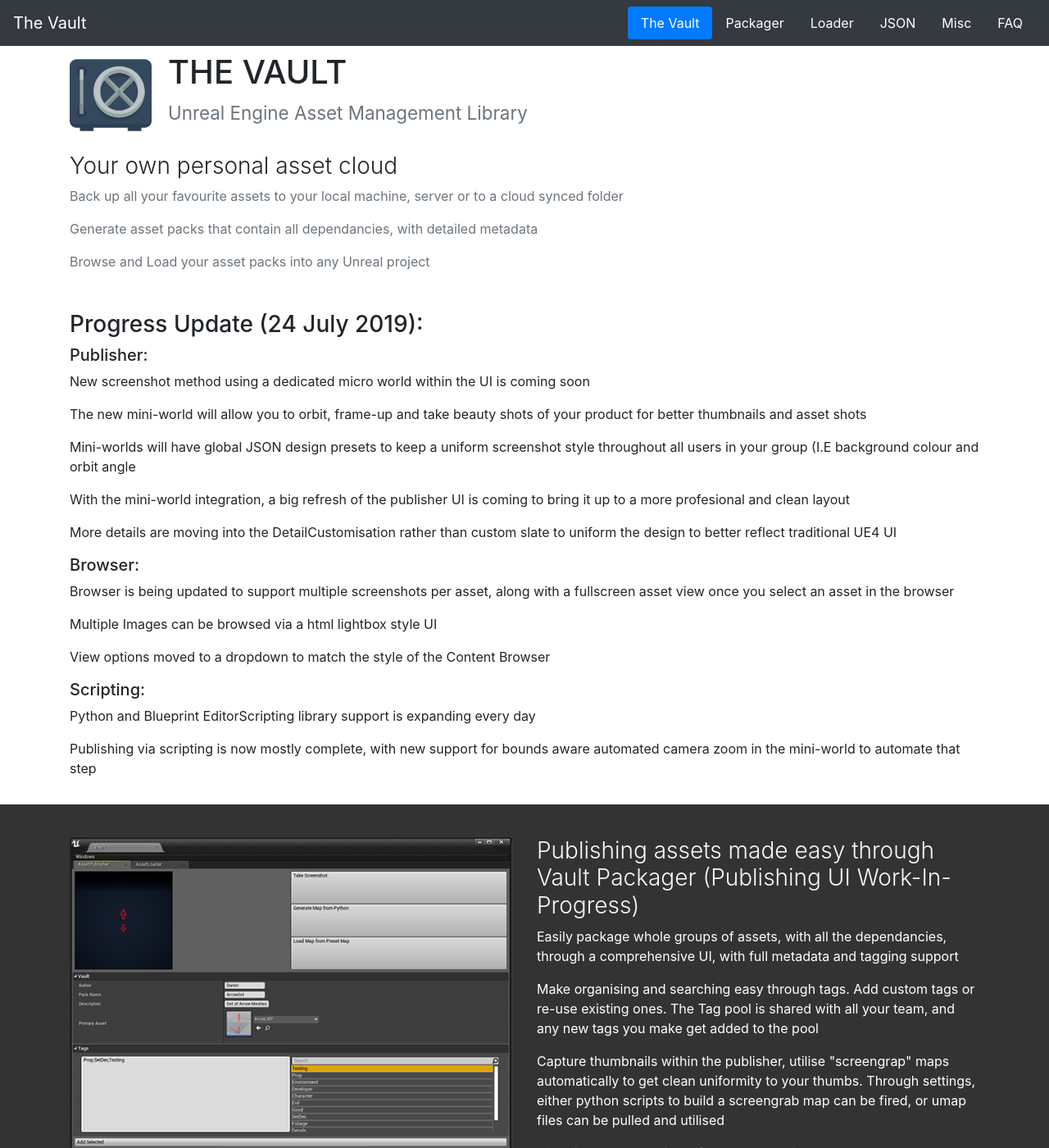
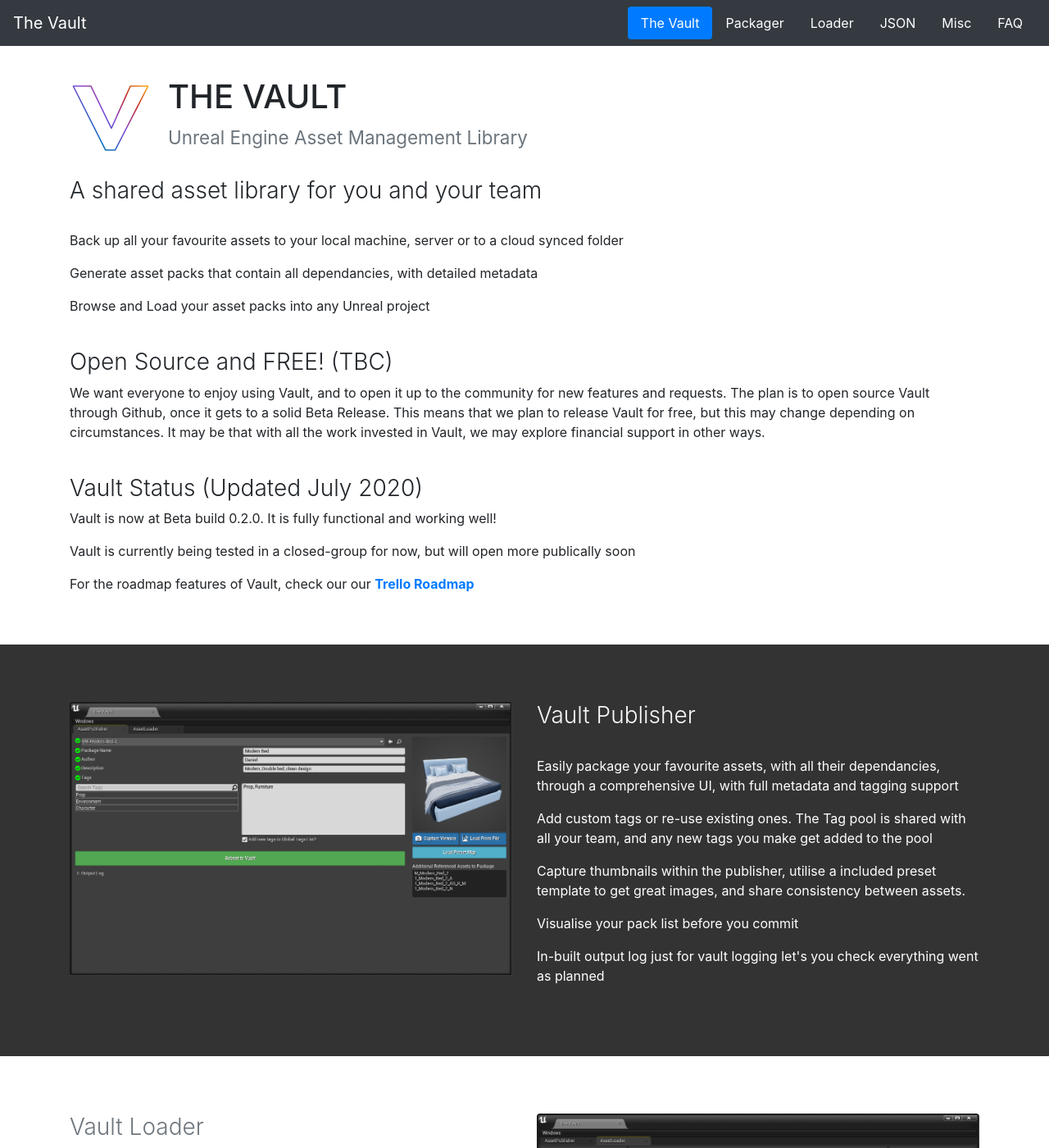
Before and after one commit to Unreal-Vault/Unreal-Vault.github.io, a Jekyll site: the page built from index.html, in a window 1280 px wide and 1400 px high. Shown: the whole window at 82% size. Built offline with Jekyll 4.4.1, drawn with Linux system fonts in a browser that asks for light colours; nearby versions of some CDN libraries; comment, search, counter and statistics services are not loaded; some of the changed text lies outside the part shown.

Commit message:
updated for the new vault

```diff
--- a/_includes/faq.html
+++ /dev/null
@@ -1,46 +0,0 @@
-<div id="accordion" class="text-dark">
-        <div class="card">
-          <div class="card-header" id="headingOne">
-            <h5 class="mb-0">
-              <button class="btn btn-link" data-toggle="collapse" data-target="#collapseOne" aria-expanded="true" aria-controls="collapseOne">
-                When will the Vault be released?
-              </button>
-            </h5>
-          </div>
-
-          <div id="collapseOne" class="collapse show" aria-labelledby="headingOne" data-parent="#accordion">
-            <div class="card-body">
-             The plan is to release the Vault plugin in late Summer / early autumn 2019, but this may change depending on development difficulties and available time.
-            </div>
-          </div>
-        </div>
-        <div class="card">
-          <div class="card-header" id="headingTwo">
-            <h5 class="mb-0">
-              <button class="btn btn-link collapsed" data-toggle="collapse" data-target="#collapseTwo" aria-expanded="false" aria-controls="collapseTwo">
-                What platforms will it support?
-              </button>
-            </h5>
-          </div>
-          <div id="collapseTwo" class="collapse" aria-labelledby="headingTwo" data-parent="#accordion">
-            <div class="card-body">
-             The plan is to support Windows, Linux and Mac. Initially the development is focused on Windows, but wherever possible platform agnostic approaches are used, so support for all platforms will happen. The release may be stagged so Windows support will come first, with linux, and then mac thereafter.
-            </div>
-          </div>
-        </div>
-        <div class="card">
-          <div class="card-header" id="headingThree">
-            <h5 class="mb-0">
-              <button class="btn btn-link collapsed" data-toggle="collapse" data-target="#collapseThree" aria-expanded="false" aria-controls="collapseThree">
-               How much will it cost?
-              </button>
-            </h5>
-          </div>
-          <div id="collapseThree" class="collapse" aria-labelledby="headingThree" data-parent="#accordion">
-            <div class="card-body">
-              The final pricing strategy has yet to be determined, but it's most likely that there will be a seperate indie, and studio licencing scheme, and it should be affordable for everyone who wishes to utilise it. Indie pricing will be similiar to other tools and marketplace pricing,
-              and studio licencing will depend on a few other factors, including service support
-            </div>
-          </div>
-        </div>
-      </div>
--- a/_includes/footer.html
+++ b/_includes/footer.html
@@ -1,17 +1,18 @@
 
 <footer>
+    <img src="assets/images/VaultIcon.svg" class="large-vault-icon" alt="safe icon">
+
     <hr width="90%">
     <div> THE VAULT </div>
-    <div> Copyright © 2019 </div>
-    <div> The Vault, and this site, are both very much work in progress </div>
+    <div> Copyright © 2020 </div>
 
-    <hr width="30%">
+    <!-- <hr width="30%">
 
     <div class="socialIcons">
         <a href="https://twitter.com/DanielOrchard_0"> <i class="fab fa-twitter fa-3x" aria-hidden="true"></i></a>
         <a href="#"> <i class="fab fa-youtube fa-3x"> </i> </a>
         <a href="#"> <i class="fab fa-github fa-3x">  </i> </a>
-    </div>
+    </div> -->
 
 </footer>
 
--- a/_includes/price-cards.html
+++ /dev/null
@@ -1,121 +0,0 @@
-<div class="card-deck mb-3 text-center">
-
-    <!-- Card 1 -->
-    <div class="card mb-4 box-shadow">
-        <div class="card-header">
-            <h4 class="my-0 font-weight-normal text-dark"> Indie Licence </h4>
-        </div>
-        <div class="card-body text-dark">
-            <h1 class="card-title pricing-card-title"> £TBD </h1>
-            <ul class="list-unstyled mt-3 mb-4 ">
-                <li> Unreal Engine 4 Plugin </li>
-                <li> Full Toolset </li>
-                <li> Indivudals Only </li>
-            </ul>
-
-        </div>
-        <div class="card-footer">
-            <button type="button" data-toggle="modal" data-target="#indieBuy" class="btn btn-lg btn-block btn-primary"> Buy Now </button>
-        </div>
-    </div>
-
-    <!-- Card 2 -->
-    <div class="card mb-4 box-shadow">
-        <div class="card-header">
-            <h4 class="my-0 font-weight-normal text-dark"> Small Teams </h4>
-        </div>
-        <div class="card-body text-dark">
-            <h1 class="card-title pricing-card-title"> £TBD </h1>
-            <ul class="list-unstyled mt-3 mb-4 ">
-                <li> Unreal Engine 4 Plugin </li>
-                <li> Full Toolset </li>
-                <li> Any size team with a annual turnover under £100,000 </li>
-            </ul>
-        </div>
-        <div class="card-footer">
-            <button type="button" data-toggle="modal" data-target="#teamBuy" class="btn btn-lg btn-block btn-primary"> Buy Now </button>
-        </div>
-    </div>
-
-        <!-- Card 3 -->
-    <div class="card mb-4 box-shadow">
-        <div class="card-header">
-            <h4 class="my-0 font-weight-normal text-dark"> Large Teams </h4>
-        </div>
-        <div class="card-body text-dark">
-            <h1 class="card-title pricing-card-title"> £TBD </h1>
-            <ul class="list-unstyled mt-3 mb-4 ">
-                <li> Unreal Engine 4 Plugin </li>
-                <li> Full Toolset </li>
-                <li> Developer Support </li>
-            </ul>
-
-        </div>
-        <div class="card-footer">
-            <button type="button" data-toggle="modal" data-target="#studioBuy" class="btn btn-lg btn-block btn-outline-primary"> Request A Quote </button>
-        </div>
-    </div>
-</div>
-
-<!-- Modal -->
-<div class="modal fade text-dark" id="indieBuy" tabindex="-1" role="dialog" aria-labelledby="indieBuyTitle" aria-hidden="true">
-        <div class="modal-dialog modal-dialog-centered" role="document">
-          <div class="modal-content">
-            <div class="modal-header">
-              <h5 class="modal-title" id="indieBuyTitle"> Indie Licence </h5>
-              <button type="button" class="close" data-dismiss="modal" aria-label="Close">
-                <span aria-hidden="true">&times;</span>
-              </button>
-            </div>
-            <div class="modal-body">
-              <p> Indie Licence Information </p>
-            </div>
-            <div class="modal-footer">
-              <button type="button" class="btn btn-secondary" data-dismiss="modal">Close</button>
-              <button type="button" class="btn btn-primary">Save changes</button>
-            </div>
-          </div>
-        </div>
-      </div>
-
-      <!-- Modal -->
-<div class="modal fade text-dark" id="teamBuy" tabindex="-1" role="dialog" aria-labelledby="teamBuyTitle" aria-hidden="true">
-        <div class="modal-dialog modal-dialog-centered" role="document">
-          <div class="modal-content">
-            <div class="modal-header">
-              <h5 class="modal-title" id="teamBuyTitle"> Team Licence </h5>
-              <button type="button" class="close" data-dismiss="modal" aria-label="Close">
-                <span aria-hidden="true">&times;</span>
-              </button>
-            </div>
-            <div class="modal-body">
-              <p> Team Licence Information </p>
-            </div>
-            <div class="modal-footer">
-              <button type="button" class="btn btn-secondary" data-dismiss="modal">Close</button>
-              <button type="button" class="btn btn-primary">Save changes</button>
-            </div>
-          </div>
-        </div>
-      </div>
-
-      <!-- Modal -->
-<div class="modal fade text-dark" id="studioBuy" tabindex="-1" role="dialog" aria-labelledby="studioBuyTitle" aria-hidden="true">
-        <div class="modal-dialog modal-dialog-centered" role="document">
-          <div class="modal-content">
-            <div class="modal-header">
-              <h5 class="modal-title" id="studioBuyTitle"> Studio Licence </h5>
-              <button type="button" class="close" data-dismiss="modal" aria-label="Close">
-                <span aria-hidden="true">&times;</span>
-              </button>
-            </div>
-            <div class="modal-body">
-              <p> Studio Licence Information </p>
-            </div>
-            <div class="modal-footer">
-              <button type="button" class="btn btn-secondary" data-dismiss="modal">Close</button>
-              <button type="button" class="btn btn-primary">Save changes</button>
-            </div>
-          </div>
-        </div>
-      </div>
--- a/_sass/blocks.scss
+++ b/_sass/blocks.scss
@@ -1,5 +1,6 @@
 .block {
-    min-height: 500px;
+    min-height: 300px;
+    padding: 30px;
 
 }
 
@@ -12,15 +13,3 @@
     background-color: rgb(51, 51, 51);
     color: white;
 }
-
-
-
-.block-content {
-    max-width: -webkit-calc(#{$content-width} - (#{$spacing-unit} * 2));
-    max-width:         calc(#{$content-width} - (#{$spacing-unit} * 2));
-    margin-right: auto;
-    margin-left: auto;
-    padding-right: $spacing-unit;
-    padding-left: $spacing-unit;
-
-}
--- a/_sass/main.scss
+++ b/_sass/main.scss
@@ -55,5 +55,10 @@
     height: auto;
     float: left;
     margin-right: 20px;
+}
 
+.large-vault-icon {
+  width: 200px;
+  height: auto;
+  float: left;
 }
--- a/index.html
+++ b/index.html
@@ -7,34 +7,27 @@
 
 <div class="container-fluid block block-zone-1" id="home">
     <div class="container py-3">
-        <img src="assets/images/Safe_WebIcon.svg" class="safe-icon" alt="safe icon">
+        <img src="assets/images/VaultIcon.svg" class="safe-icon" alt="safe icon">
         <h1> THE VAULT </h1>
         <h3> <small class="text-muted"> Unreal Engine Asset Management Library </small> </h3>
         <br>
-        <h3 class="font-weight-light"> Your own personal asset cloud </h3>
-        <p class="text-secondary"> Back up all your favourite assets to your local machine, server or to a cloud synced folder </p>
-        <p class="text-secondary"> Generate asset packs that contain all dependancies, with detailed metadata </p>
-        <p class="text-secondary"> Browse and Load your asset packs into any Unreal project </p>
-    </div>
+        <h3 class="font-weight-light"> A shared asset library for you and your team </h3>
+        <br>
+        <p> Back up all your favourite assets to your local machine, server or to a cloud synced folder </p>
+        <p> Generate asset packs that contain all dependancies, with detailed metadata </p>
+        <p> Browse and Load your asset packs into any Unreal project </p>
+        <br>
+        <h3 class="font-weight-light"> Open Source and FREE! (TBC) </h3>
+        <p>
+            We want everyone to enjoy using Vault, and to open it up to the community for new features and requests. The plan is to open source Vault through Github, once it gets to a solid Beta Release.
+            This means that we plan to release Vault for free, but this may change depending on circumstances. It may be that with all the work invested in Vault, we may explore financial support in other ways.
+        </p>
+        <br>
+        <h3 class="font-weight-light"> Vault Status (Updated July 2020) </small></h3>
+        <p> Vault is now at Beta build 0.2.0. It is fully functional and working well! </p>
+        <p> Vault is currently being tested in a closed-group for now, but will open more publically soon </p>
+        <p> For the roadmap features of Vault, check our our <a href="https://trello.com/b/5w2kGyTW/vault-roadmap" target="_blank"> <b> Trello Roadmap </b></a> </p>
 
-    <div class="container py-3">
-        <h3> Progress Update (24 July 2019): </h3>
-        <h5> Publisher: </h5>
-        <p> New screenshot method using a dedicated micro world within the UI is coming soon </p>
-        <p> The new mini-world will allow you to orbit, frame-up and take beauty shots of your product for better thumbnails and asset shots </p>
-        <p> Mini-worlds will have global JSON design presets to keep a uniform screenshot style throughout all users in your group (I.E background colour and orbit angle </p>
-        <p> With the mini-world integration, a big refresh of the publisher UI is coming to bring it up to a more profesional and clean layout </p>
-        <p> More details are moving into the DetailCustomisation rather than custom slate to uniform the design to better reflect traditional UE4 UI </p>
-
-
-        <h5> Browser: </h5>
-        <p> Browser is being updated to support multiple screenshots per asset, along with a fullscreen asset view once you select an asset in the browser </p>
-        <p> Multiple Images can be browsed via a html lightbox style UI </p>
-        <p> View options moved to a dropdown to match the style of the Content Browser </p>
-
-        <h5> Scripting: </h5>
-        <p> Python and Blueprint EditorScripting library support is expanding every day </p>
-        <p> Publishing via scripting is now mostly complete, with new support for bounds aware automated camera zoom in the mini-world to automate that step </p>
 
 
 
@@ -42,32 +35,27 @@
 </div>
 
 
-<!-- <div class="container-fluid block block-zone-1">
-    <div class="container p-3">
-
-    </div>
-</div> -->
-
 <!-- Packager  -->
 
 <div class="container-fluid block block-zone-box-2" id="packager">
-    <div class="container py-3" style="height: 35rem">
+    <div class="container py-3">
 
         <div class="row h-100">
             <div class="col my-4">
 
-                    <a href="assets/images/PackagingUI.jpg" data-toggle="lightbox">
-                        <img src="assets/images/PackagingUI_Mid.jpg" class="rounded img-fluid" alt="Publisher UI Example">
+                    <a href="assets/images/VaultPublisherUI.png" data-toggle="lightbox">
+                        <img src="assets/images/VaultPublisherUI.png" class="img-fluid" alt="Publisher UI Example">
                     </a>
 
 
             </div>
 
             <div class="col my-4">
-                <h3 class="font-weight-light text-light"> Publishing assets made easy through Vault Packager (Publishing UI Work-In-Progress) </h3>
-                <p> Easily package whole groups of assets, with all the dependancies, through a comprehensive UI, with full metadata and tagging support </p>
-                <p> Make organising and searching easy through tags. Add custom tags or re-use existing ones. The Tag pool is shared with all your team, and any new tags you make get added to the pool </p>
-                <p> Capture thumbnails within the publisher, utilise "screengrap" maps automatically to get clean uniformity to your thumbs. Through settings, either python scripts to build a screengrab map can be fired, or umap files can be pulled and utilised </p>
+                <h3 class="font-weight-light text-light"> Vault Publisher </h3>
+                <br>
+                <p> Easily package your favourite assets, with all their dependancies, through a comprehensive UI, with full metadata and tagging support </p>
+                <p> Add custom tags or re-use existing ones. The Tag pool is shared with all your team, and any new tags you make get added to the pool </p>
+                <p> Capture thumbnails within the publisher, utilise a included preset template to get great images, and share consistency between assets. </p>
                 <p> Visualise your pack list before you commit </p>
                 <p> In-built output log just for vault logging let's you check everything went as planned </p>
             </div>
@@ -77,27 +65,23 @@
 
 <!-- Loader -->
 <div  id="loader" class="container-fluid block block-zone-box-1">
-    <div class="container py-3" style="height: 35rem">
+    <div class="container py-3">
         <div class="row">
             <div class="col my-4">
-                <h3 class="font-weight-light text-secondary"> Easily browse and load asset packs through the Vault Loader UI (Browser UI Work-In-Progress)</h3>
+                <h3 class="font-weight-light text-secondary"> Vault Loader </h3>
+                <br>
                 <p> Recall any packaged asset packs from the Loader UI </p>
+                <p> Powerful live search to find what you need, quickly </p>
                 <p> Utilise metadata filtering to narrow the choice to just what you need </p>
-                <p> Powerful searchbar live-filters your list, to find what you need, quickly </p>
-                <p> View your assets as a gallery view or as a list, customise zoom-levels to what suites you best </p>
+                <p> Edit metadata via your favourite JSON tool, triggered from within the Loader </p>
 
             </div>
 
             <div class="col my-4">
 
-                <a href="assets/images/LoaderUI.jpg" data-toggle="lightbox">
-                    <img src="assets/images/LoaderUI_min.jpg" class="rounded img-fluid" alt="LoaderUI">
+                <a href="assets/images/VaultLoader.png" data-toggle="lightbox">
+                    <img src="assets/images/VaultLoader.png" class="rounded img-fluid" alt="LoaderUI">
                 </a>
-
-
-
-
-
 
             </div>
         </div>
@@ -115,12 +99,10 @@
             </div>
 
             <div class="col my-4">
-                <h3 class="font-weight-light m-3 text-light"> Configure everything through JSON </h3>
+                <h3 class="font-weight-light m-3 text-light"> JSON based configuration </h3>
                 <p> Vault settings are broken down into local user settings, and global cross-project settings, allowing any sized team to work efficently without having to re-set things up between projects </p>
-                <p> The local settings live with the plugin, and define the local users choices, as well as the global file locations </p>
-                <p> The global settings define the project-agnostic rules, such as the library location </p>
-                <p> The Tag pool is also saved as a JSON file, making it easy to modify by hand if required, such as during a re-organise, or if a bad tag was added </p>
-                <p> Metadata for all your packages is written out as .meta files, which is a json formatted document with all the information of the asset pack </p>
+                <p> A shared global tags pool, allowing reuse of existing tags to keep things clean and efficient. </p>
+                <p> Metadata for all your packages is written out as .meta files, which is a json formatted document with all the information of the asset pack. Edit any assets meta with ease. </p>
             </div>
         </div>
     </div>
@@ -129,10 +111,11 @@
 <!-- Misc- Python -->
 <div class="container-fluid block block-zone-box-1" id="misc">
     <div class="container py-3">
-        <h3 class="font-weight-light"> Full Python & Blueprint Scripting Support </h3>
-        <p> The UI handles everything you need, but if you wanted to automate or pipeline, The Vault also comes with a blueprint library, with full support for both Python and Editor Scripting through blueprint</p>
+        <h3 class="font-weight-light"> Full Python & Blueprint Scripting Support (Future Release) </h3>
+        <p> The UI handles everything you need, but if you wanted to automate or pipeline, The Vault will also comes with a blueprint library, with full support for both Python and Editor Scripting through blueprint.
+            This makes it easy to bulk through your backlog of assets, to get that asset library populated quickly.
+        </p>
 
-        <br>
         <h5 class="font-weight-light text-primary"> Example Python for publishing: </h3>
 
         <div class="card bg-dark">
@@ -147,19 +130,21 @@
     </div>
 </div>
 
-    <!-- Price Cards -->
-<div class="container-fluid block block-zone-box-2" id="price">
-    <div class="container py-5">
-        {% include price-cards.html %}
+
+<!-- FAQ -->
+<div class="container-fluid block-zone-box-2" id="faq">
+    <div class="container" style="padding: 50px;">
+            <h3 class="font-weight-light py-3"> Frequently Asked Questions </h3>
+
+            <h4 class="text-info"> When will the Vault be released? </h4>
+            <p> The plan is to release the Vault late 2020 as an open source plugin </p>
+
+            <h4 class="text-info">What platforms will it support?</h4>
+            <p> The plan is to support Windows, Linux and Mac. Initially the development is focused on Windows, but wherever possible platform agnostic approaches are used, so support for all platforms will happen.
+            The release may be stagged so Windows support will come first, with linux, and then mac thereafter. </p>
+
+            <h4 class="text-info">How much will it cost?</h4>
+            <p> This is still TBD, but the plan is to release it free as an open source plugin on Github, so everyone can give it a go.</p>
+
     </div>
 </div>
-
-
-
-<!-- FAQ -->
-<div class="container-fluid block-zone-box-1" id="faq">
-    <div class="container">
-            <h3 class="font-weight-light py-3"> Frequently Asked Questions </h3>
-            {% include faq.html %}
-    </div>
-</div>
```
Also changed, not shown: assets/images/LoaderUI.jpg (deleted), assets/images/PackagingUI.jpg (deleted), assets/images/PackagingUI_Mid.jpg (deleted), assets/images/Publisher_UI.jpg (deleted), assets/images/Publisher_UI.png (deleted), assets/images/Safe_WebIcon.svg (deleted), assets/images/VaultIcon.svg (added), assets/images/VaultLoader.png (added), assets/images/VaultPublisherUI.png (added), 1 other file.
